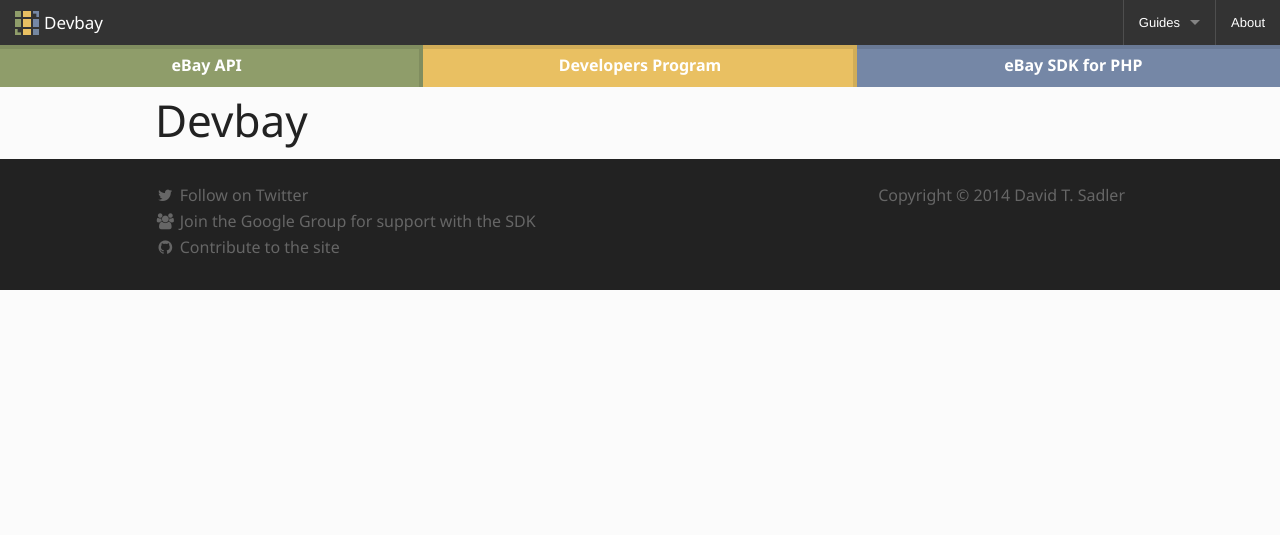
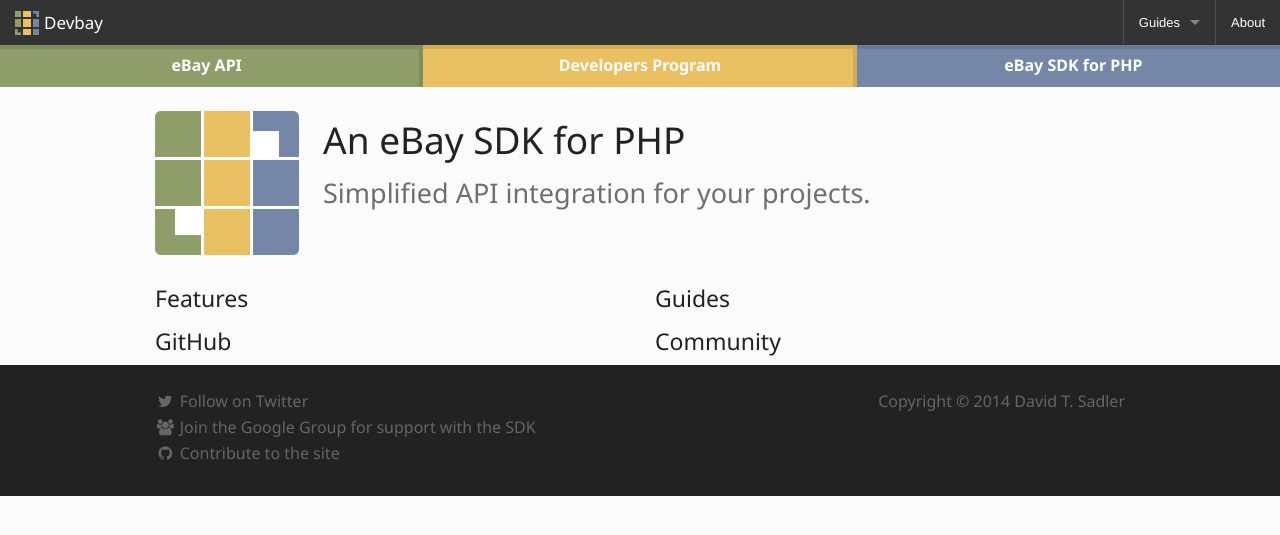
Before and after one commit to dinbrca/devbay.net, a Jekyll site: the page built from site/index.html, in a window 1280 px wide. Shown: the top 535 px of the page. Built offline with Jekyll 4.4.1, drawn with Linux system fonts in a browser that asks for light colours; nearby versions of some CDN libraries; Markdown is read by kramdown in place of the engine named in the settings.

Commit message:
Add hero to home page.

```diff
--- a/site/css/site.css
+++ b/site/css/site.css
@@ -120,6 +120,17 @@ body.sdk article h2 {
   border-bottom: 1px solid #7587A6;
 }
 
+.hero {
+  padding-top: 24px;
+  padding-bottom: 24px;
+}
+
+.hero img {
+  float: left;
+  width: 144px;
+  margin-right: 24px;
+}
+
 footer {
   padding: 24px 0 10px;
   background-color: #222222;
--- a/site/index.html
+++ b/site/index.html
@@ -4,7 +4,25 @@ title: Home
 topic: home
 ---
 <div class="row">
-    <div class="small-12 columns">
-        <h1>{{ site.title }}</h1>
+    <div class="small-12 columns hero">
+        <img src="/img/hero.jpg" width="144" height="144" alt="" class="logo"/>
+        <h2>An eBay SDK for PHP</h2>
+        <h3 class="subheader">Simplified API integration for your projects.</h3>
     </div>
 </div>
+<div class="row">
+    <div class="medium-6 columns">
+        <h4>Features</h4>
+    </div>
+    <div class="medium-6 columns">
+        <h4>Guides</h4>
+    </div>
+</div>
+<div class="row">
+    <div class="medium-6 columns">
+        <h4>GitHub</h4>
+    </div>
+    <div class="medium-6 columns">
+        <h4>Community</h4>
+    </div>
+</div>
```
Also changed, not shown: site/img/hero.jpg (added).
